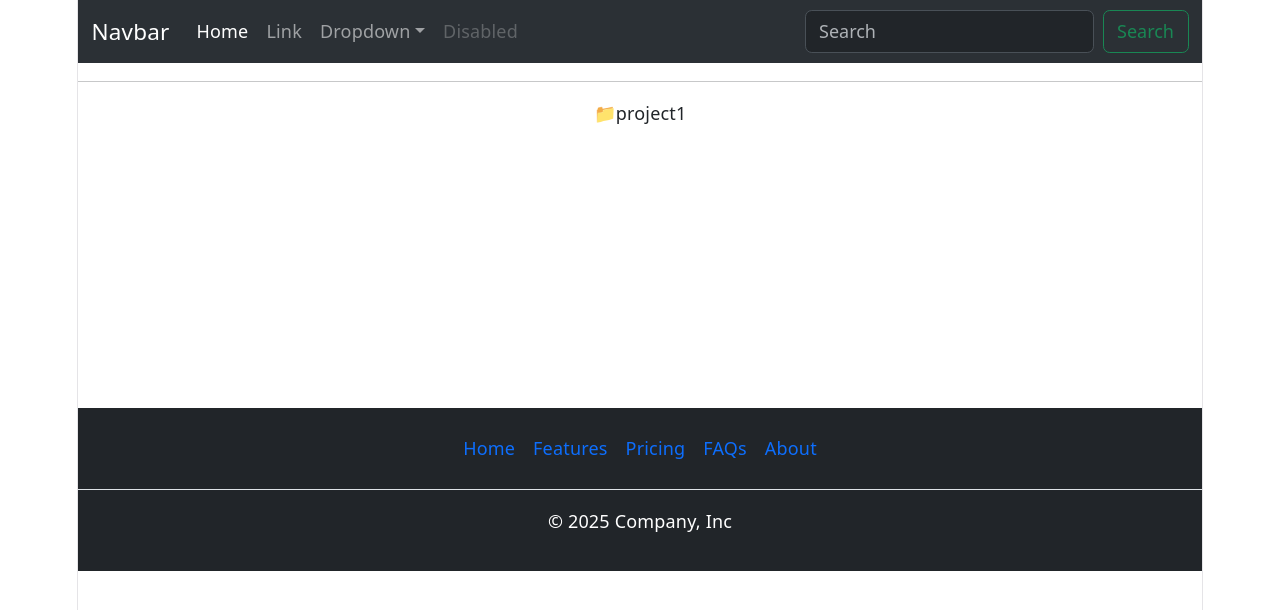
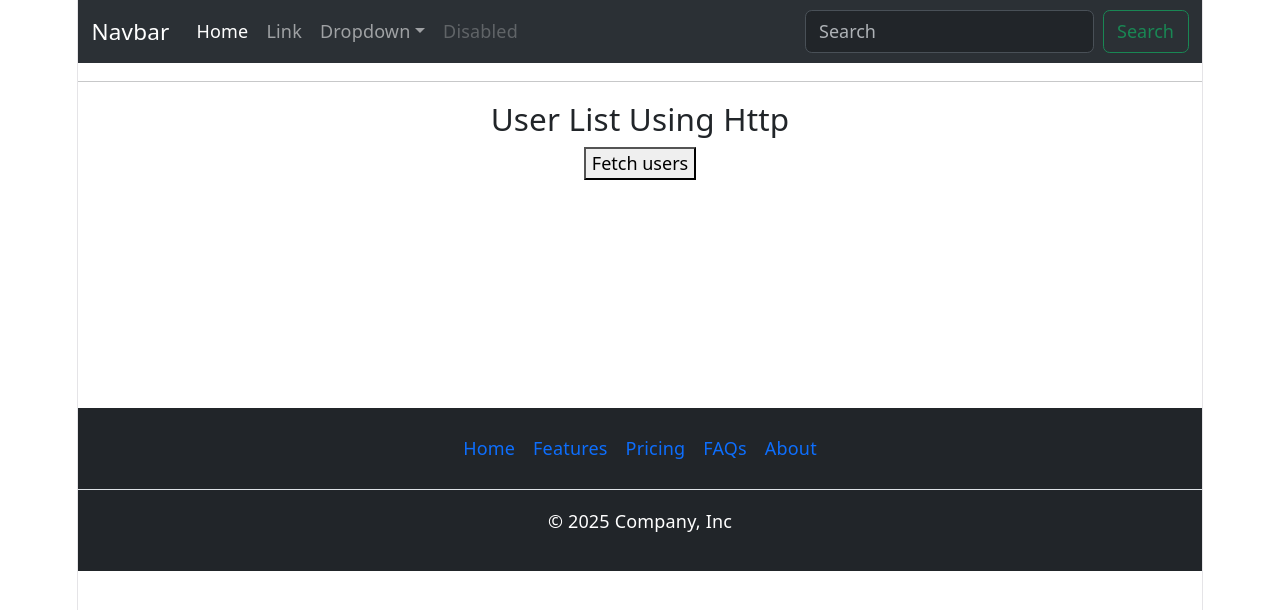
Before and after one commit to sanjaysamantra1/eureka_20_april_2026, a React (Vite) app in the folder react/React_App_1/: page / in a window 1280 px wide. Shown: the top 610 px of the page. Built offline with nearby package versions, Linux system fonts and the light colour scheme.

Commit message:
userlist

```diff
--- a/react/React_App_1/src/components/body/Body.tsx
+++ b/react/React_App_1/src/components/body/Body.tsx
@@ -17,16 +17,17 @@ import AdditionDemo2 from "../form/AdditionDemo2";
 import FormDemo1 from "../form/FormDemo1";
 import FormDemo2 from "../form/FormDemo2";
 import Folder from "../folder_explorer/Folder";
-import folderData from '../folder_explorer/data.json'
+import folderData from "../folder_explorer/data.json";
+import UserList_Http from "../http/UserList_Http";
 
 function Body() {
   /*  console.log(addition(10, 20));
   console.log(sub(10, 20));
   console.log(mul(10, 20));
   console.log(React); */
-  const f1FromBody = ()=>{
-    console.log('I am f1 from Body Component')
-  }
+  const f1FromBody = () => {
+    console.log("I am f1 from Body Component");
+  };
 
   return (
     <div className="myBody" style={{ minHeight: "300px" }}>
@@ -59,7 +60,8 @@ function Body() {
       {/* <AdditionDemo2 /> */}
       {/* <FormDemo1></FormDemo1> */}
       {/* <FormDemo2 /> */}
-      <Folder folderInfo={folderData} />
+      {/* <Folder folderInfo={folderData} /> */}
+      <UserList_Http />
     </div>
   );
 }
--- /dev/null
+++ b/react/React_App_1/src/components/http/UserList_Http.tsx
@@ -0,0 +1,39 @@
+import { useState } from "react";
+
+export default function UserList_Http() {
+  const [users, setUsers] = useState([]);
+
+  const fetchUserData = () => {
+    fetch("https://jsonplaceholder.typicode.com/users").then((response) => {
+      response.json().then((finalResponse) => {
+        console.log(finalResponse);
+        setUsers([...finalResponse]);
+      });
+    });
+  };
+
+  return (
+    <>
+      <h3 className="text-center">User List Using Http</h3>
+
+      <button onClick={fetchUserData}>Fetch users</button>
+
+      <table className="table table-bordered">
+        <tbody>
+          {users.map((user) => {
+            return (
+              <tr key={user.id}>
+                <td>{user.id}</td>
+                <td>{user.username}</td>
+                <td>{user.name}</td>
+                <td>{user.email}</td>
+                <td>{user.phone}</td>
+                <td>{user.address.city}</td>
+              </tr>
+            );
+          })}
+        </tbody>
+      </table>
+    </>
+  );
+}
```
